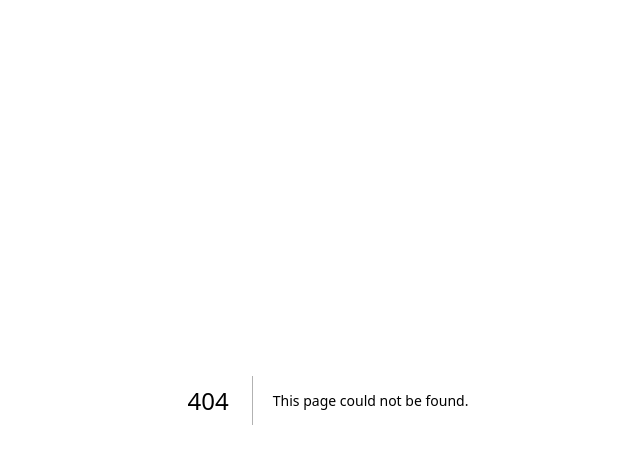
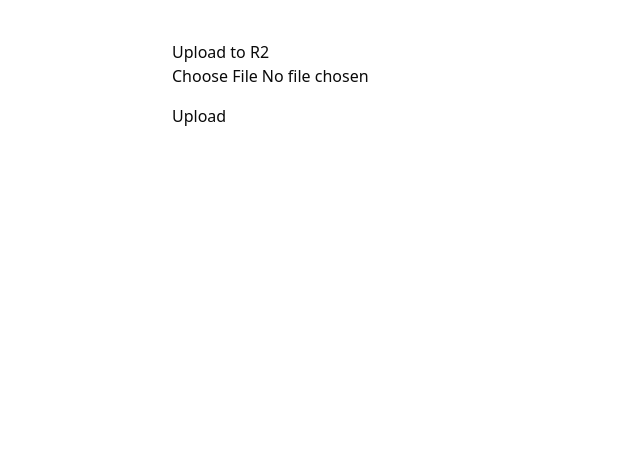
Before and after one commit to SulthanYasinZain/openED, a Next.js app: page /dashboard/class/1/create/check in a window 1280 px wide. Before the commit this address had no page. Shown: the top 464 px of the page, without its empty margins (312-952 px from the left). Built offline with nearby package versions, Linux system fonts and the light colour scheme.

Commit message:
implement r2 bucket storage and template page

```diff
--- a/package.json
+++ b/package.json
@@ -10,6 +10,8 @@
     "format": "biome format --write ./src"
   },
   "dependencies": {
+    "@aws-sdk/client-s3": "^3.1116.0",
+    "@aws-sdk/s3-request-presigner": "^3.1116.0",
     "@base-ui/react": "^1.7.0",
     "@hugeicons/core-free-icons": "^4.2.3",
     "@hugeicons/react": "^1.1.9",
--- /dev/null
+++ b/src/app/(admin)/dashboard/class/[id]/create/check/page.tsx
@@ -0,0 +1,69 @@
+"use client";
+
+import { useState } from "react";
+
+export default function UploadPage() {
+  const [file, setFile] = useState<File | null>(null);
+  const [status, setStatus] = useState<"idle" | "uploading" | "done" | "error">("idle");
+  const [objectKey, setObjectKey] = useState<string | null>(null);
+
+  async function handleUpload() {
+    if (!file) return;
+    setStatus("uploading");
+
+    try {
+      // 1. ask our server for a presigned PUT URL
+      const res = await fetch("/api/presign", {
+        method: "POST",
+        headers: { "Content-Type": "application/json" },
+        body: JSON.stringify({ filename: file.name, contentType: file.type }),
+      });
+      const { url, key } = await res.json();
+
+      // 2. upload the file directly to R2 — credentials never touch the browser
+      const uploadRes = await fetch(url, {
+        method: "PUT",
+        headers: { "Content-Type": file.type },
+        body: file,
+      });
+
+      if (!uploadRes.ok) throw new Error("Upload failed");
+
+      setObjectKey(key);
+      setStatus("done");
+    } catch (err) {
+      console.error(err);
+      setStatus("error");
+    }
+  }
+
+  return (
+    <main style={{ maxWidth: 480, margin: "40px auto", fontFamily: "system-ui" }}>
+      <h1>Upload to R2</h1>
+
+      <input
+        type="file"
+        onChange={(e) => {
+          setFile(e.target.files?.[0] ?? null);
+          setStatus("idle");
+          setObjectKey(null);
+        }}
+      />
+
+      <div style={{ marginTop: 16 }}>
+        <button onClick={handleUpload} disabled={!file || status === "uploading"}>
+          {status === "uploading" ? "Uploading…" : "Upload"}
+        </button>
+      </div>
+
+      {status === "done" && (
+        <p style={{ color: "green" }}>
+          ✅ Uploaded as <code>{objectKey}</code>
+        </p>
+      )}
+      {status === "error" && (
+        <p style={{ color: "red" }}>❌ Upload failed. Check the console.</p>
+      )}
+    </main>
+  );
+}
--- /dev/null
+++ b/src/app/(admin)/dashboard/class/[id]/create/page.tsx
@@ -0,0 +1,14 @@
+export default function CreatePage(){
+    return(
+        <main>
+            <label>Topic Name</label>
+            <input placeholder="Introduction To Scratch"/>
+            <input placeholder="class Description"/>
+            <label>Date</label>
+            <input type="date"/>
+            <input type="file"/>
+            <p>use AI to generated class description </p>
+            <input type="checkbox"/>
+        </main>
+    );
+}
--- a/src/app/(admin)/dashboard/class/[id]/page.tsx
+++ b/src/app/(admin)/dashboard/class/[id]/page.tsx
@@ -18,6 +18,12 @@ export default async function ClassDetailPage({ params }: PageProps) {
       </Link>
 
 <div className="flex">
+ <Link
+        href={`/dashboard/class/${id}/create`}
+
+      >
+       Buat Kelas
+      </Link>
 <ul className="space-y-3">
   <li className="flex items-center justify-between rounded-xl border border-stone-200 bg-white p-4 shadow-sm">
     <div className="space-y-1">
--- /dev/null
+++ b/src/app/api/presign/route.ts
@@ -0,0 +1,33 @@
+import { S3Client, PutObjectCommand } from "@aws-sdk/client-s3";
+import { getSignedUrl } from "@aws-sdk/s3-request-presigner";
+
+const s3 = new S3Client({
+  region: "auto",
+  endpoint: `https://${process.env.R2_ACCOUNT_ID}.r2.cloudflarestorage.com`,
+  credentials: {
+    accessKeyId: process.env.R2_ACCESS_KEY_ID!,
+    secretAccessKey: process.env.R2_SECRET_ACCESS_KEY!,
+  },
+});
+
+export async function POST(req: Request) {
+  const { filename, contentType } = await req.json();
+
+  if (!filename || !contentType) {
+    return Response.json({ error: "filename and contentType required" }, { status: 400 });
+  }
+
+  const key = `${Date.now()}-${filename}`;
+
+  const url = await getSignedUrl(
+    s3,
+    new PutObjectCommand({
+      Bucket: process.env.R2_BUCKET_NAME,
+      Key: key,
+      ContentType: contentType,
+    }),
+    { expiresIn: 60 }
+  );
+
+  return Response.json({ url, key });
+}
```
Also changed, not shown: 2 other files (tests, documents, lock files or other folders).
